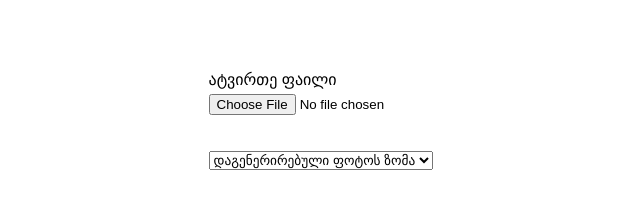
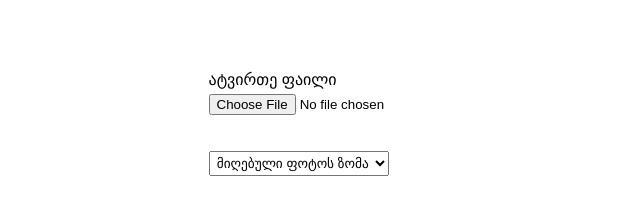
Before and after one commit to Girchi/apply-the-frame, a plain HTML site: page index.html in a window 1280 px wide. Shown: the whole page, without its empty margins (305-945 px from the left). Drawn offline with Linux system fonts and the light colour scheme.

Commit message:
changed image resolution select tag text content and style

```diff
--- a/index.html
+++ b/index.html
@@ -21,7 +21,7 @@
       <br><br>
 
       <select id='selectResolution'>
-        <option default selected disabled>დაგენერირებული ფოტოს ზომა</option>
+        <option default selected disabled>მიღებული ფოტოს ზომა</option>
         <option value="1000">1000x1000 (Default)</option>
         <option value="2048">2048x2048</option>
       </select>
--- a/style.css
+++ b/style.css
@@ -6,6 +6,10 @@
   margin-top: 100px;
   display: table;
   margin: 0 auto;
+}
+
+#selectResolution {
+  padding: .2rem;
 }
 
 input[type="file"] {
@@ -19,7 +23,6 @@ input[type="file"] {
   padding-top: -20px;
   top: -20px;
 }
-
 
 .container {
   margin: 100px auto;
@@ -43,7 +46,8 @@ p {
   display: none;
 }
 
-#firstCanvas, #canvas {
+#firstCanvas,
+#canvas {
   display: none;
 }
 
@@ -63,6 +67,7 @@ p {
     width: 350px !important;
     height: 350px !important;
   }
+
   #cropImage {
     margin: -50px 0;
   }
```
Lines whose indentation alone changed are shown as unchanged.
